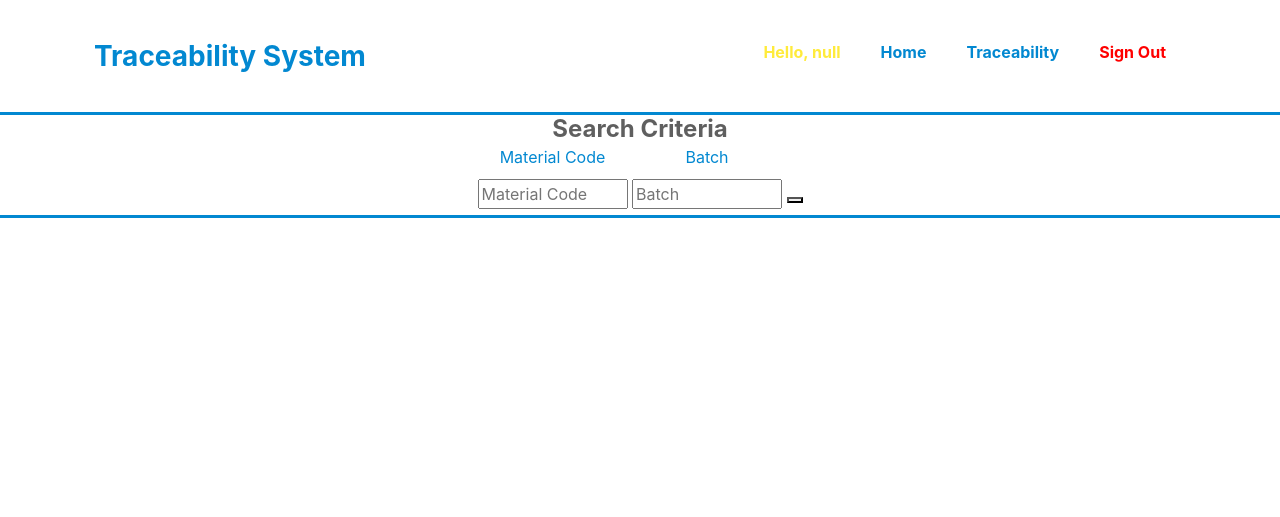
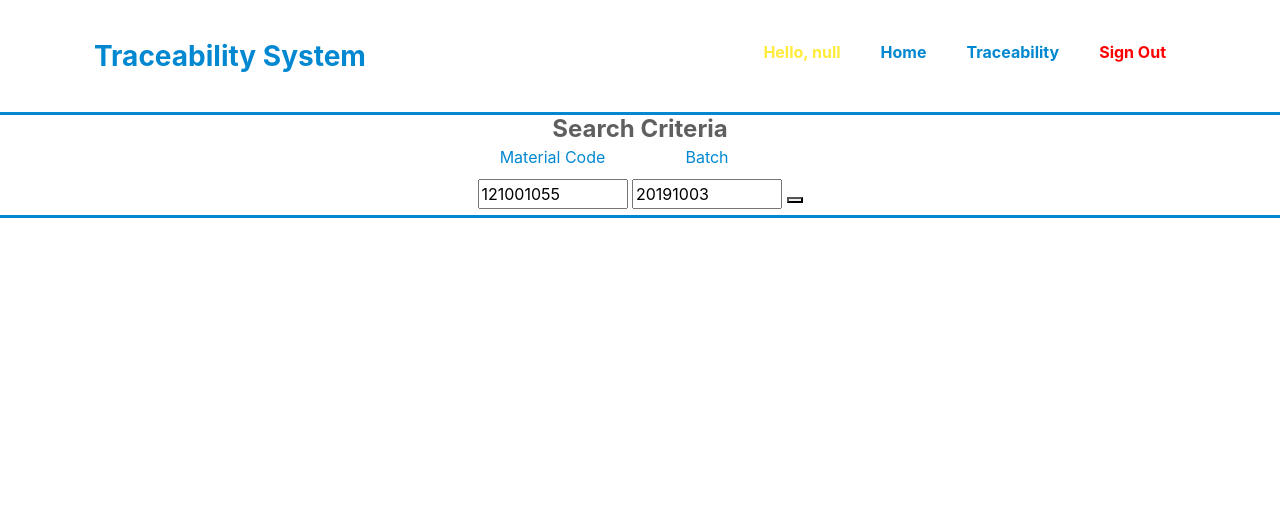
Before and after one commit to raiardinata/d3_project_RA_KGP, a PHP site: page /pages/trace.php in a window 1280 px wide. Shown: the top 517 px of the page. Run offline with PHP 8.4, Linux system fonts and the light colour scheme; some libraries are stand-ins or nearby versions.

Commit message:
Node size and distance update

```diff
--- a/js/index.js
+++ b/js/index.js
@@ -30,9 +30,9 @@ function generate_simulation() {
     });
 
     var labelLayout = d3.forceSimulation(label.nodes)
-        .force("charge", d3.forceManyBody().strength(-50))
+        .force("charge", d3.forceManyBody().strength(-1000))
         // .force("x", d3.forceX(250))
-        .force("y", d3.forceY(250))
+        .force("y", d3.forceY(0))
         .force("link", d3.forceLink(label.links).distance(2).strength(2));
 
     var graphLayout = d3.forceSimulation(graph.nodes)
@@ -40,7 +40,7 @@ function generate_simulation() {
         .force("center", d3.forceCenter(width / 2, height / 2))
         // .force("x", d3.forceX(width / 2))
         .force("y", d3.forceY(height / 2))
-        .force("link", d3.forceLink(graph.links).id(function (d) { return d.id; }).distance(50).strength(1))
+        .force("link", d3.forceLink(graph.links).id(function (d) { return d.id; }).distance(150).strength(1))
         .on("tick", ticked);
 
     var adjlist = [];
@@ -96,7 +96,7 @@ function generate_simulation() {
         .text(function (d, i) { return i % 2 == 0 ? "" : d.node.description + ' (' + d.node.material + ')'; })
         .style("fill", "#555")
         .style("font-family", "Arial")
-        .style("font-size", 12)
+        .style("font-size", '1rem')
         .style("pointer-events", "none"); // to prevent mouseover/drag capture
 
     node.on("mouseover", focus).on("mouseout", unfocus).on('click', click);
--- a/pages/trace.php
+++ b/pages/trace.php
@@ -111,8 +111,8 @@ svg {
                 </tr>
                 <tr>
                     <td>
-                        <input type="text" id="inputMaterialcode" name="fname" placeholder="Material Code" value="" style="width: 150px;">
-                        <input type="text" id="inputBatch" name="fname" placeholder="Batch" value="" style="width: 150px;">
+                        <input type="text" id="inputMaterialcode" name="fname" placeholder="Material Code" value="121001055" style="width: 150px;">
+                        <input type="text" id="inputBatch" name="fname" placeholder="Batch" value="20191003" style="width: 150px;">
                         <button type="submit" id="btnSearch"><i class="fa fa-search"></i></button>
                     </td>
                 </tr>
```
